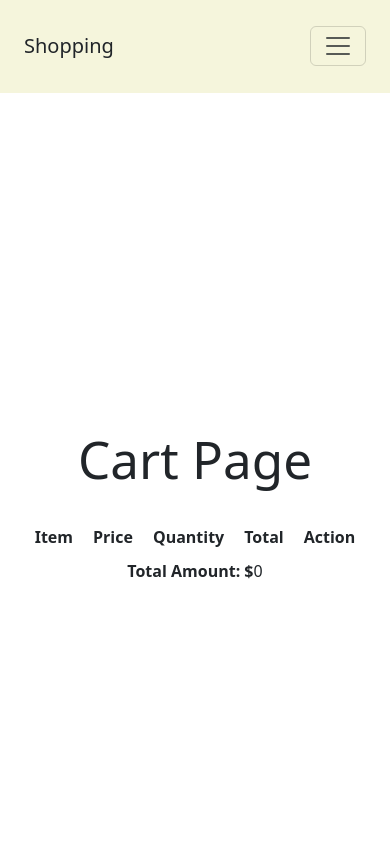
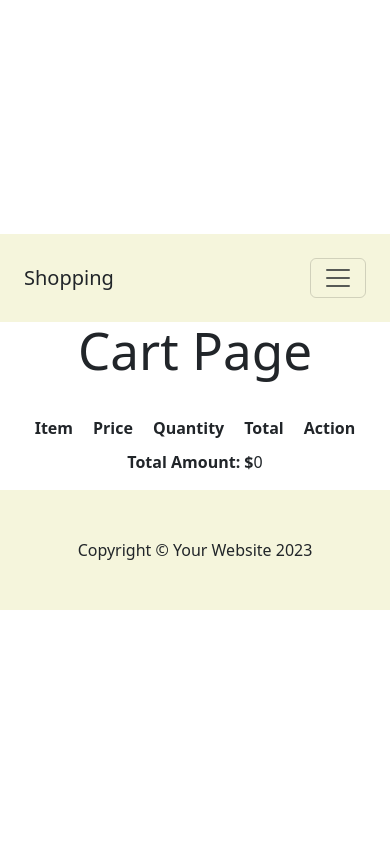
Before and after one commit to KavinPrasad2948/Shopping-Application, a React (Vite) app: page /cart in a window 390 px wide. Shown: the top 844 px of the page. Built offline with nearby package versions, Linux system fonts and the light colour scheme.

Commit message:
:sparkles:Shining bright with fresh enhancements!

```diff
--- a/src/Pages/ProductCard.jsx
+++ b/src/Pages/ProductCard.jsx
@@ -12,9 +12,10 @@ export default function ProductCard() {
   return (
     <div>
       <Navbar />
+    <div className="cart-container">
       <div className="row d-flex justify-content-center container-fluid m-0 ">
         {productList.map((product) => (
-          <div key={product.id} className="col-md-4 mb-4">
+          <div key={product.id} className="col-md-4 col-md-2 mb-4">
             <Link
               to={`/product/${product.id}`}
               className="text-decoration-none"
@@ -40,5 +41,6 @@ export default function ProductCard() {
         ))}
       </div>
     </div>
+    </div>
   );
 }
--- a/src/assets/css/style.css
+++ b/src/assets/css/style.css
@@ -4,6 +4,7 @@
   background-color: #fff;
   border-radius: 8px;
   align-items: center;
+  justify-content: center;
   flex-direction: row;
   box-shadow: 0 4px 6px rgba(0, 0, 0, 0.2);
   box-shadow: 0 4px 6px rgba(0, 0, 0, 0.2);
@@ -56,7 +57,7 @@
 .navbar{
   background-color: #f5f5dc!important;
   width: 100%;
-  height: 11vh;
+  height: auto;
   .navbar-brand{
     color: #fff ;
   }
@@ -117,7 +118,7 @@
 }
 .cart-container {
   width: 100vw;
-  height: 100vh;
+  /* height: 100vh; */
   display: flex;
   flex-direction: column;
   justify-content: center;
```
